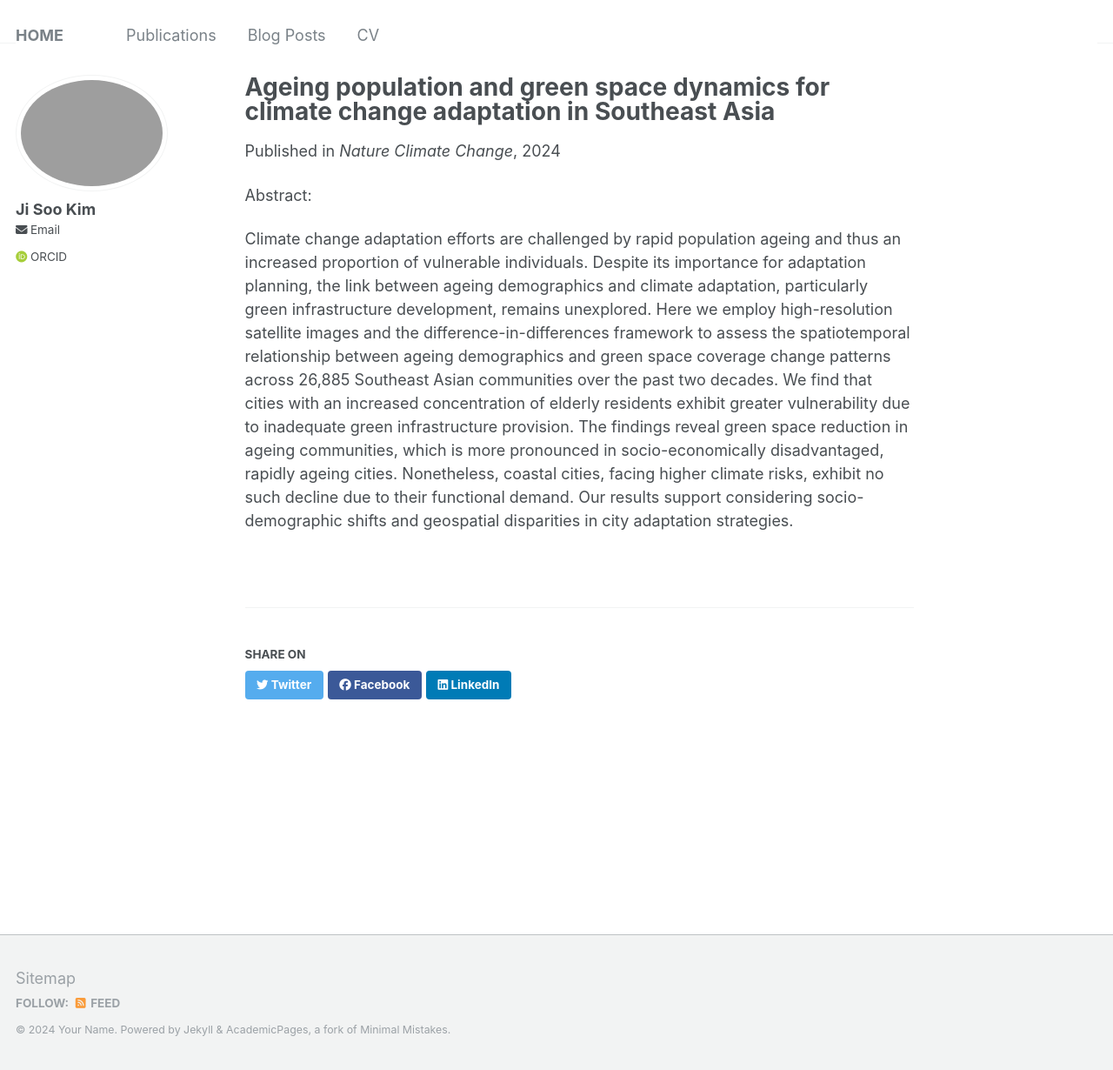
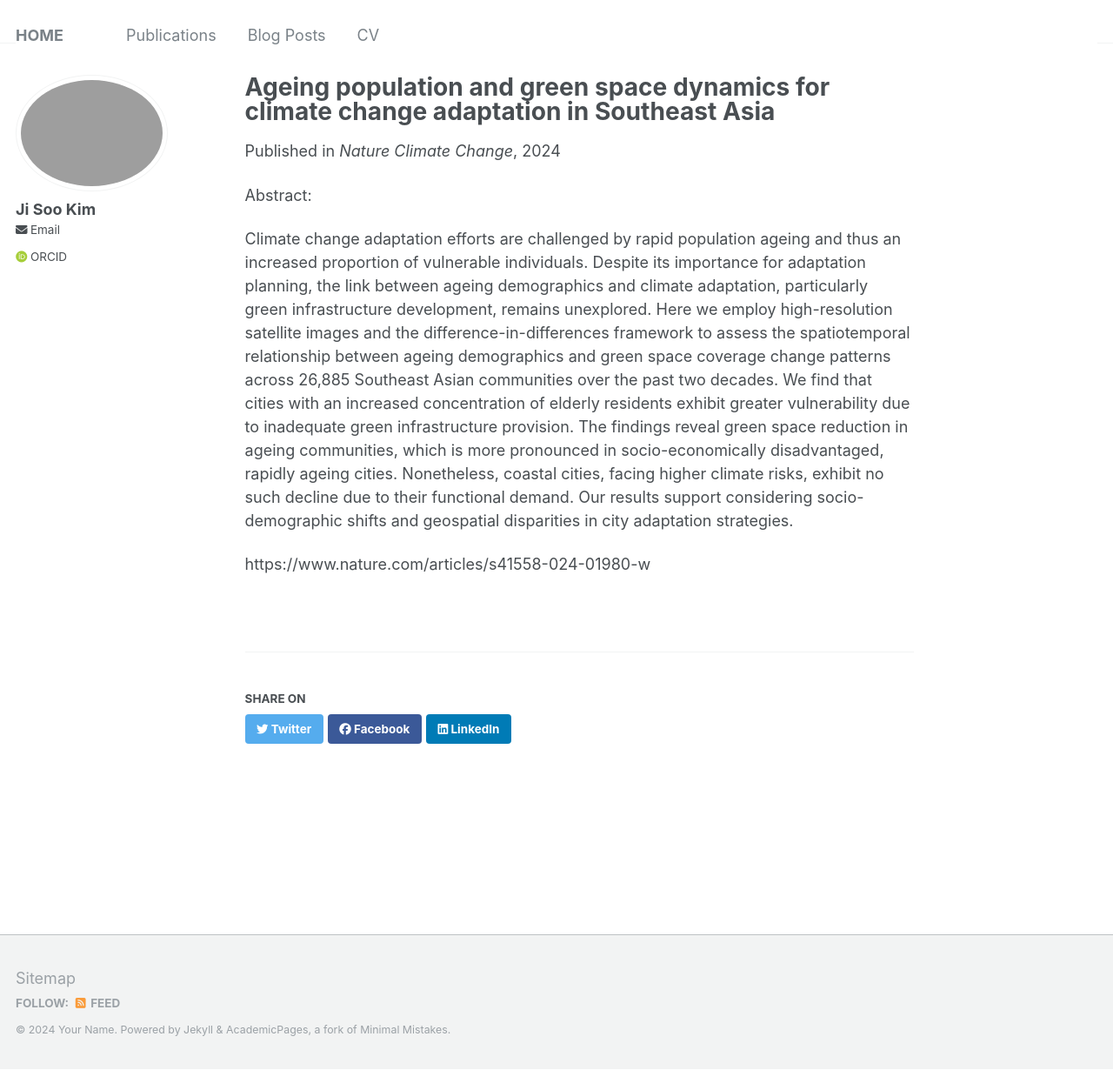
Before and after one commit to jk-jisookim/jk-jisookim.github.io, a Jekyll site: the page built from _publications/2024-03-29-paper.md, in a window 1280 px wide and 1230 px high. Shown: the whole window at 87% size. Built offline with Jekyll 4.4.1, drawn with Linux system fonts in a browser that asks for light colours; some web fonts are replaced; part of the change alters nothing that is shown.

Commit message:
Update 2024-03-29-paper.md

```diff
--- a/_publications/2024-03-29-paper.md
+++ b/_publications/2024-03-29-paper.md
@@ -6,8 +6,11 @@ excerpt: 'Climate change adaptation efforts are challenged by rapid population a
 date: 2024-03-29
 venue: 'Nature Climate Change'
 paperurl: 'https://www.nature.com/articles/s41558-024-01980-w'
+citation: #'.'
 ---
 
 Abstract:
 
 Climate change adaptation efforts are challenged by rapid population ageing and thus an increased proportion of vulnerable individuals. Despite its importance for adaptation planning, the link between ageing demographics and climate adaptation, particularly green infrastructure development, remains unexplored. Here we employ high-resolution satellite images and the difference-in-differences framework to assess the spatiotemporal relationship between ageing demographics and green space coverage change patterns across 26,885 Southeast Asian communities over the past two decades. We find that cities with an increased concentration of elderly residents exhibit greater vulnerability due to inadequate green infrastructure provision. The findings reveal green space reduction in ageing communities, which is more pronounced in socio-economically disadvantaged, rapidly ageing cities. Nonetheless, coastal cities, facing higher climate risks, exhibit no such decline due to their functional demand. Our results support considering socio-demographic shifts and geospatial disparities in city adaptation strategies.
+
+https://www.nature.com/articles/s41558-024-01980-w
```
